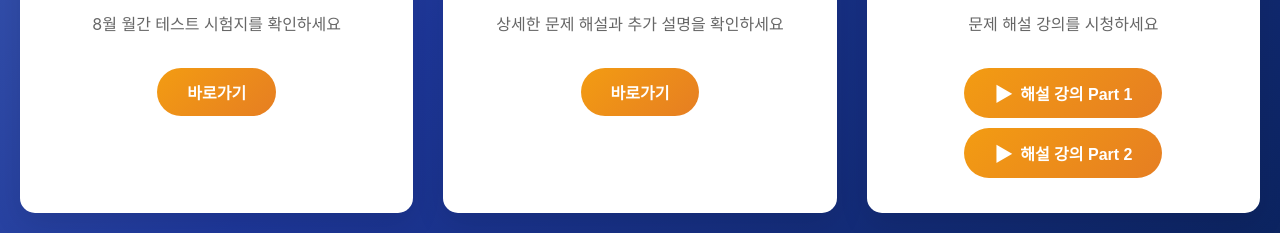
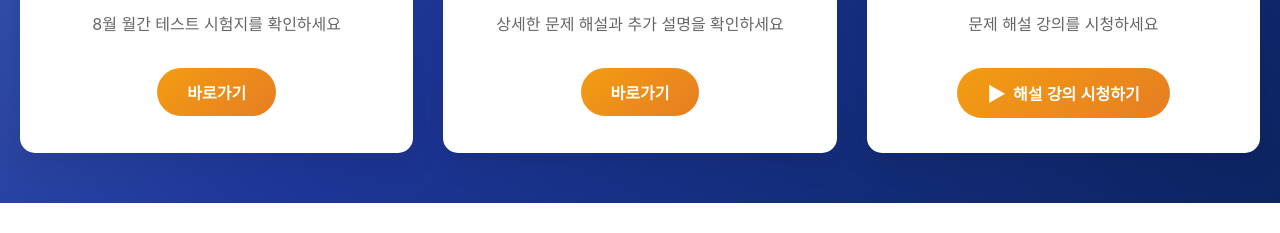
Before and after one commit to jeje2025/monthlyvoca8, a plain HTML site: page index.html in a window 1280 px wide. Shown: the part 597-830 px from the top of the page. After the commit the page ends 800 px from the top, so only its background shows below. Drawn offline with Linux system fonts and the light colour scheme.

Commit message:
Add files via upload

```diff
--- a/index.html
+++ b/index.html
@@ -1134,13 +1134,9 @@
                     <div class="card-icon">🎬</div>
                     <h3 class="card-title">해설 강의</h3>
                     <p class="card-description">문제 해설 강의를 시청하세요</p>
-                    <button class="card-button play-button" onclick="alert('해설 강의 Part 1은 준비 중입니다.')">
+                    <button class="card-button play-button" onclick="window.open('https://youtube.com/live/7QWq-iuoRIY?feature=share', '_blank')">
                         <span class="play-icon">▶</span>
-                        <span>해설 강의 Part 1</span>
-                    </button>
-                    <button class="card-button play-button" onclick="alert('해설 강의 Part 2는 준비 중입니다.')">
-                        <span class="play-icon">▶</span>
-                        <span>해설 강의 Part 2</span>
+                        <span>해설 강의 시청하기</span>
                     </button>
                 </div>
             </div>
```
